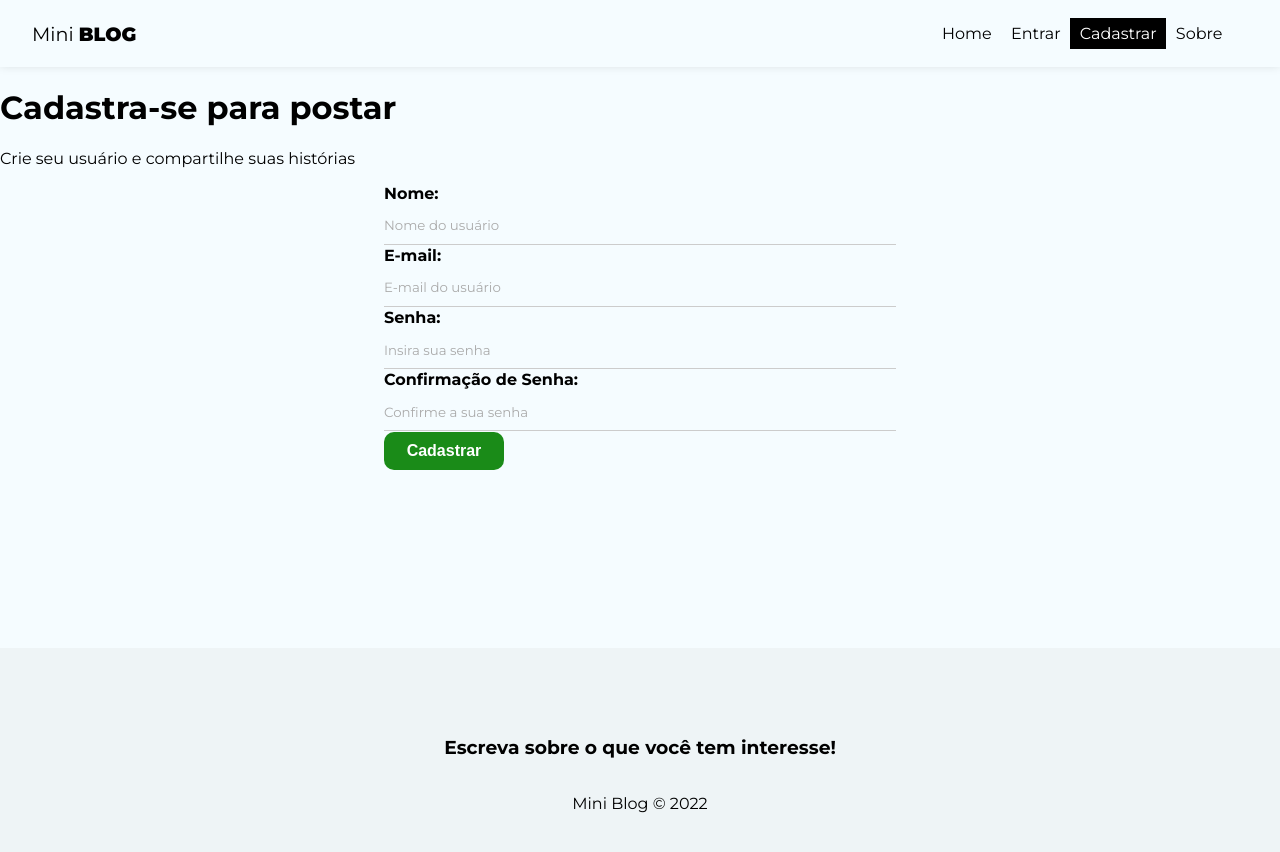
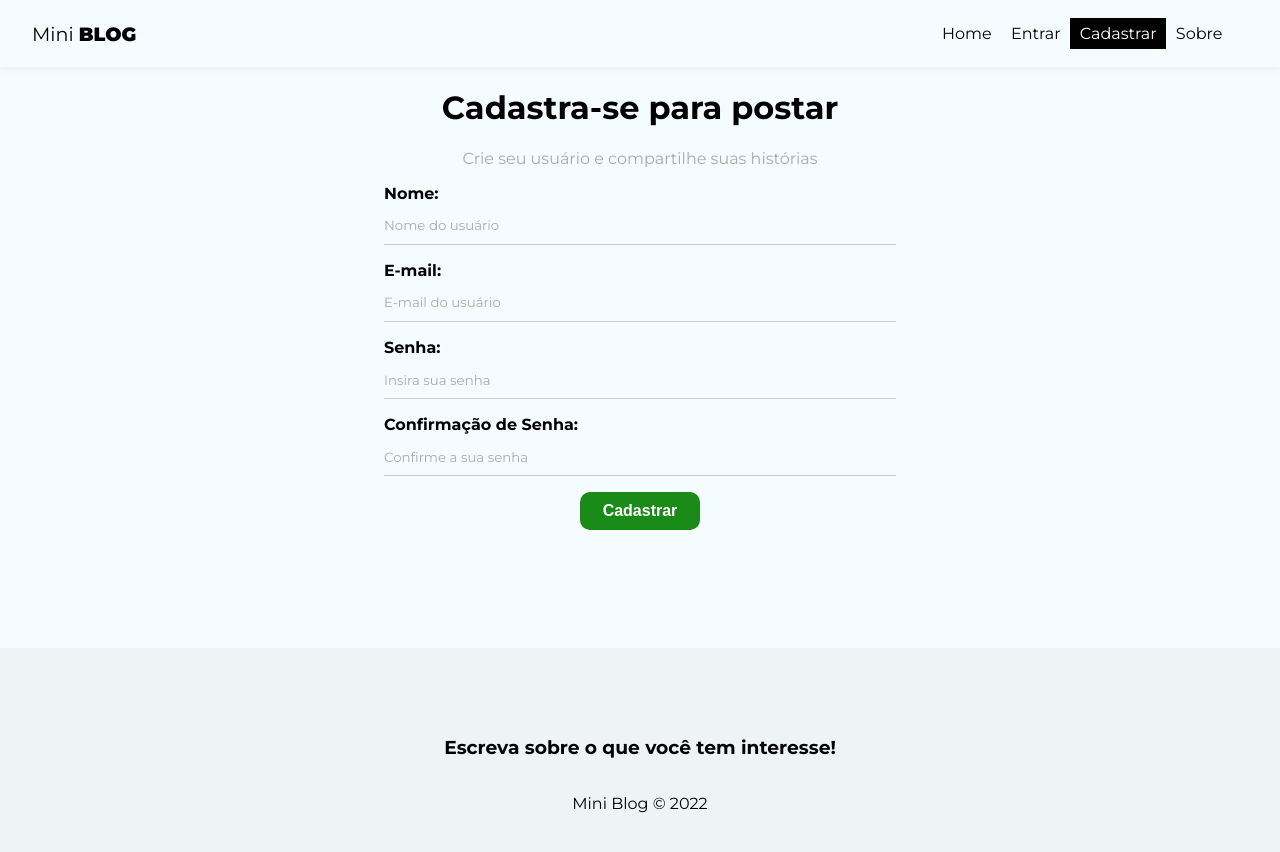
Before and after one commit to vitorgaletti/miniblog, a React (Create React App) app: page /register in a window 1280 px wide. Shown: the top 852 px of the page. Built offline with nearby package versions, Linux system fonts and the light colour scheme.

Commit message:
:construction: States of the sign up form

```diff
--- a/public/index.html
+++ b/public/index.html
@@ -14,7 +14,7 @@
       manifest.json provides metadata used when your web app is installed on a
       user's mobile device or desktop. See https://developers.google.com/web/fundamentals/web-app-manifest/
     -->
-    <link rel="manifest" href="%PUBLIC_URL%/manifest.json" />
+
     <!--
       Notice the use of %PUBLIC_URL% in the tags above.
       It will be replaced with the URL of the `public` folder during the build.
--- a/src/index.css
+++ b/src/index.css
@@ -41,7 +41,7 @@
 label {
   display: flex;
   flex-direction: column;
-  margin-bottom: 1px;
+  margin-bottom: 1em;
 }
 
 label span {
--- a/src/pages/Register/index.jsx
+++ b/src/pages/Register/index.jsx
@@ -3,11 +3,36 @@
 import { useState, useEffect } from 'react';
 
 export function Register() {
+  const [displayName, setDisplayName] = useState('');
+  const [email, setEmail] = useState('');
+  const [password, setPassword] = useState('');
+  const [confirmPassword, setConfirmPassword] = useState('');
+  const [error, setError] = useState('');
+
+  function handleSubmit(e) {
+    e.preventDefault();
+
+    setError('');
+
+    const user = {
+      displayName,
+      email,
+      password
+    };
+
+    if (password !== confirmPassword) {
+      setError('As senhas precisam ser iguais!');
+      return;
+    }
+
+    console.log(user);
+  }
+
   return (
-    <div>
+    <div className={styles.register}>
       <h1>Cadastra-se para postar</h1>
       <p>Crie seu usuário e compartilhe suas histórias</p>
-      <form>
+      <form onSubmit={handleSubmit}>
         <label>
           <span>Nome: </span>
           <input
@@ -15,6 +40,8 @@
             name="displayName"
             required
             placeholder="Nome do usuário"
+            value={displayName}
+            onChange={e => setDisplayName(e.target.value)}
           />
         </label>
 
@@ -25,6 +52,8 @@
             name="email"
             required
             placeholder="E-mail do usuário"
+            value={email}
+            onChange={e => setEmail(e.target.value)}
           />
         </label>
 
@@ -35,6 +64,8 @@
             name="password"
             required
             placeholder="Insira sua senha"
+            value={password}
+            onChange={e => setPassword(e.target.value)}
           />
         </label>
 
@@ -45,9 +76,12 @@
             name="confirmPassword"
             required
             placeholder="Confirme a sua senha"
+            value={confirmPassword}
+            onChange={e => setConfirmPassword(e.target.value)}
           />
         </label>
         <button className="btn">Cadastrar</button>
+        {error && <p className="error">{error}</p>}
       </form>
     </div>
   );
```
Also changed, not shown: public/manifest.json (deleted).
